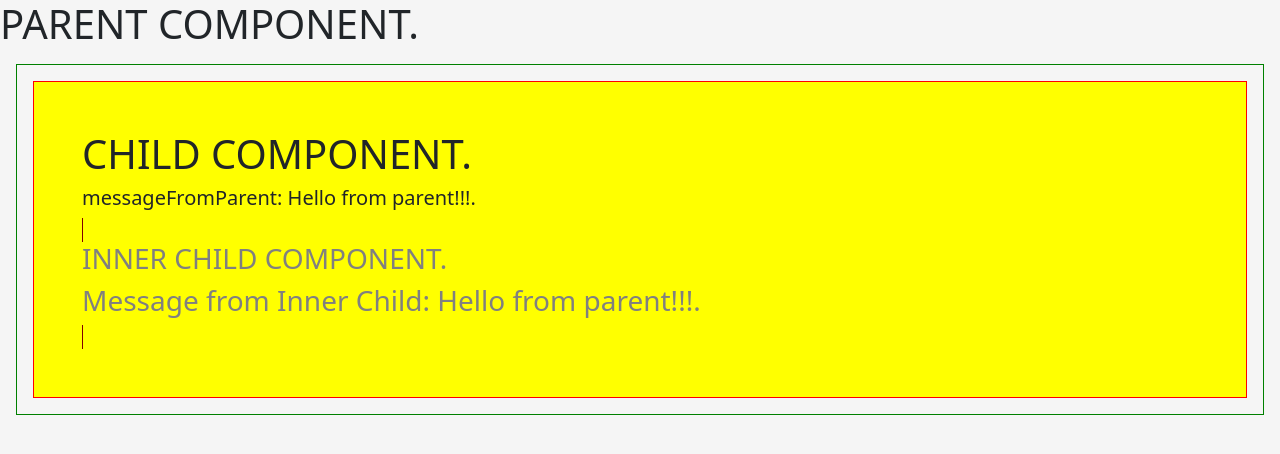
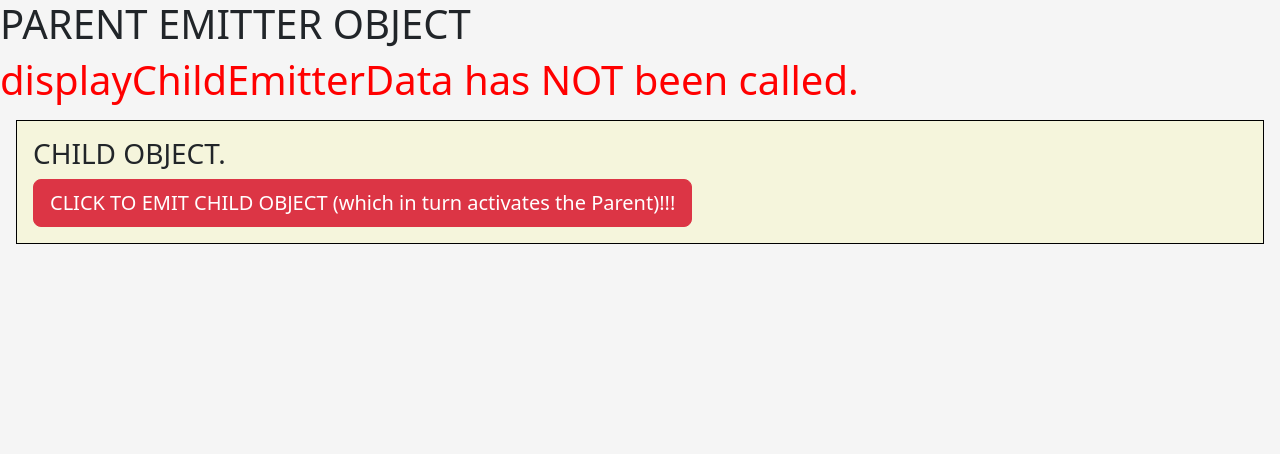
Before and after one commit to dho1115/fictional-business, an Angular app: page / in a window 1280 px wide. Shown: the top 454 px of the page. Built offline with nearby package versions, Linux system fonts and the light colour scheme.

Commit message:
EventEmitter

```diff
--- a/src/app/EventEmitter/child-emitter/child-emitter.component.html
+++ b/src/app/EventEmitter/child-emitter/child-emitter.component.html
@@ -1 +1,2 @@
-<p>child-emitter works!</p>
+<h3>CHILD OBJECT.</h3>
+<button (click)="emitChildObject()" class="btn btn-lg btn-danger" >CLICK TO EMIT CHILD OBJECT (which in turn activates the Parent)!!!</button>
--- a/src/app/EventEmitter/child-emitter/child-emitter.component.ts
+++ b/src/app/EventEmitter/child-emitter/child-emitter.component.ts
@@ -1,4 +1,4 @@
-import { Component, OnInit } from '@angular/core';
+import { Component, OnInit, Output, EventEmitter } from '@angular/core';
 
 @Component({
   selector: 'app-child-emitter',
@@ -6,10 +6,15 @@ import { Component, OnInit } from '@angular/core';
   styleUrls: ['./child-emitter.component.css']
 })
 export class ChildEmitterComponent implements OnInit {
-
+  @Output() childObject = new EventEmitter<{}>();
   constructor() { }
 
   ngOnInit(): void {
+
+  }
+
+  emitChildObject() {
+    this.childObject.emit({['message from emitChildObject()']: 'Activate displayChildEmitterData inside the parent-emiiter!!!'})
   }
 
 }
--- a/src/app/EventEmitter/parent-emitter/parent-emitter.component.html
+++ b/src/app/EventEmitter/parent-emitter/parent-emitter.component.html
@@ -1 +1,11 @@
-<p>parent-emitter works!</p>
+<h1>PARENT EMITTER OBJECT</h1>
+
+<h1 *ngIf="displayChildEmitterDataCalled; else displayChildEmitterDataNotCalled">displayChildEmitterData HAS been called.</h1>
+
+<ng-template #displayChildEmitterDataNotCalled>
+  <h1 [ngStyle]="{color: 'red'}">displayChildEmitterData has NOT been called.</h1>
+</ng-template>
+
+<div class="p-3 m-3" [ngStyle]="{border: '1.5px solid black', backgroundColor: 'beige'}">
+  <app-child-emitter (childObject)="displayChildEmitterData($event)" ></app-child-emitter>
+</div>
--- a/src/app/EventEmitter/parent-emitter/parent-emitter.component.ts
+++ b/src/app/EventEmitter/parent-emitter/parent-emitter.component.ts
@@ -6,10 +6,16 @@ import { Component, OnInit } from '@angular/core';
   styleUrls: ['./parent-emitter.component.css']
 })
 export class ParentEmitterComponent implements OnInit {
-
+  displayChildEmitterDataCalled: boolean = false;
   constructor() { }
 
   ngOnInit(): void {
   }
 
+  displayChildEmitterData(fromChildObject: {}) {
+    //fromChildObject will be equal to whatever is inside the ( ) from this.childObject.emit({['message from emitChildObject()']: 'Activate displayChildEmitterData inside the parent-emiiter!!!'}).
+    this.displayChildEmitterDataCalled = !this.displayChildEmitterDataCalled;
+    console.log({ fromChildObject })
+  }
+
 }
--- a/src/app/app.component.html
+++ b/src/app/app.component.html
@@ -8,4 +8,6 @@
 
 <app-ng-for></app-ng-for> -->
 
-<app-parent></app-parent>
+<!-- <app-parent></app-parent> -->
+
+<app-parent-emitter></app-parent-emitter>
```
